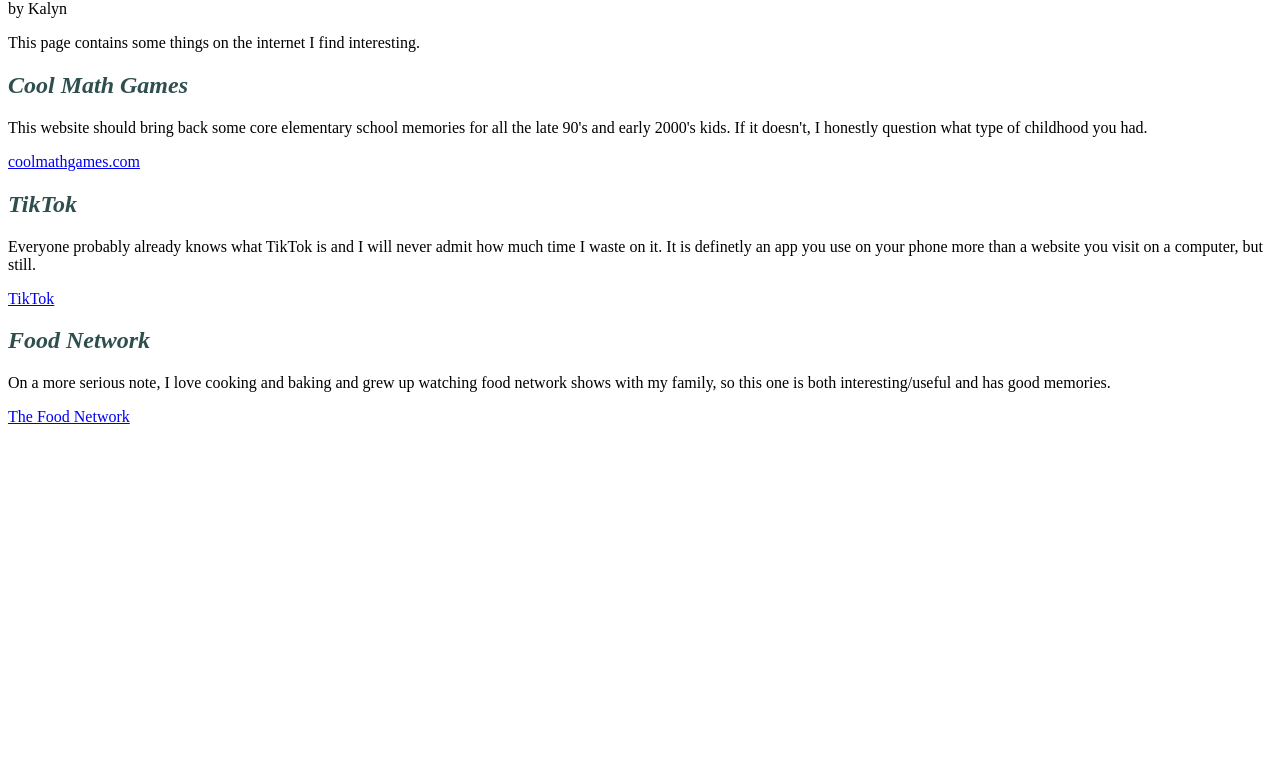
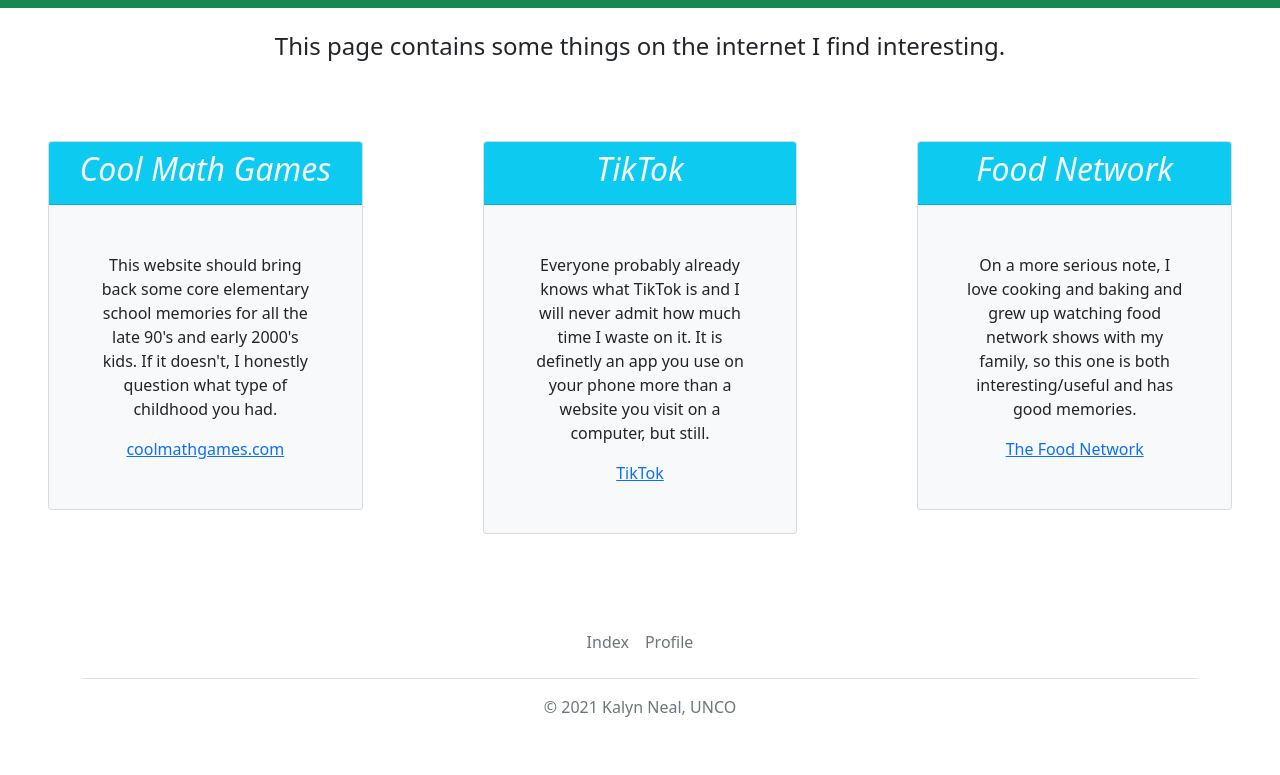
Before and after one commit to kalynneal/kalynneal.github.io, a plain HTML site: page bacs200/amuse.html in a window 1280 px wide. Shown: the part 80-855 px from the top of the page. Before the commit the page ends 800 px from the top, so only its background shows below. Drawn offline with nearby package versions, Linux system fonts and the light colour scheme.

Commit message:
update amuse

```diff
--- a/bacs200/amuse.html
+++ b/bacs200/amuse.html
@@ -2,42 +2,84 @@
 <html lang="en">
 
 <head>
-
-    <meta charset="UTF-8">
-    <title>Kinda Interesting</title>
-    <style>h1{color:lightseagreen}
-    h2{color:darkslategray}</style>
+    <meta charset="utf-8">
+    <meta name="viewport" content="width=device-width, initial-scale=1">
+    <link href="https://cdn.jsdelivr.net/npm/bootstrap@5.1.1/dist/css/bootstrap.min.css" rel="stylesheet">
+    <script src="https://cdn.jsdelivr.net/npm/bootstrap@5.1.1/dist/js/bootstrap.bundle.min.js"></script>
+    <title>Amuse</title>
 </head>
 
 <body>
+    <div class="container-fluid p-3 bg-success text-white text-center">
+        <h1>Kinda Amusing</h1>
+    </div>
 
-    <h1>Kinda Amusing</h1>
-    <p>by Kalyn</p>
+    <div class="container-fluid p-4 text-center">
+        <h4>
+            This page contains some things on the internet I find interesting.
+        </h4>
+    </div>
+    <div class="row">
+        <div class="col">
+            <div class="card bg-light text-dark m-5">
+                <div class="card-header bg-info text-light text-center">
+                    <h2><em>Cool Math Games</em></h2>
+                </div>
 
-    <p>This page contains some things on the internet I find interesting.</p>
+                <div class="card-body text-center p-5">
+                    <p>This website should bring back some core elementary school memories for all the late 90's and
+                        early 2000's kids.
+                        If it doesn't, I honestly question what type of childhood you had.
+                    </p>
+                    <a href="https://www.coolmathgames.com/">coolmathgames.com</a>
+                </div>
 
-    <h2><em>Cool Math Games</em></h2>
-    <p>This website should bring back some core elementary school memories for all the late 90's and early 2000's kids.
-        If it doesn't, I honestly question what type of childhood you had.
-    </p>
-    <p>
-        <a href="https://www.coolmathgames.com/">coolmathgames.com</a>
-    </p>
+            </div>
+        </div>
+        <div class="col">
+            <div class="card bg-light text-dark m-5">
+                <div class="card-header bg-info text-light text-center">
+                    <h2><em>TikTok</em></h2>
+                </div>
 
-    <h2><em>TikTok</em></h2>
-    <p>Everyone probably already knows what TikTok is and I will never admit how much time I waste on it.
-        It is definetly an app you use on your phone more than a website you visit on a computer, but still.</p>
-    <p>
-        <a href="https://www.tiktok.com/?is_copy_url=1&is_from_webapp=v1">TikTok</a>
-    </p>
+                <div class="card-body text-center p-5">
+                    <p>Everyone probably already knows what TikTok is and I will never admit how much time I waste on
+                        it.
+                        It is definetly an app you use on your phone more than a website you visit on a computer, but
+                        still.
+                    </p>
+                    <a href="https://www.tiktok.com/?is_copy_url=1&is_from_webapp=v1">TikTok</a>
+                </div>
+            </div>
+        </div>
+        <div class="col">
+            <div class="card bg-light text-dark m-5">
+                <div class="card-header bg-info text-light text-center">
+                    <h2><em>Food Network</em></h2>
+                </div>
 
-    <h2><em>Food Network</em></h2>
-    <p>On a more serious note, I love cooking and baking and grew up watching food network shows with my family, so this one
-        is both interesting/useful and has good memories.
-    </p>
-    <p>
-        <a href="https://www.foodnetwork.com/">The Food Network</a>
-    </p>
+                <div class="card-body text-center p-5">
+                    <p>On a more serious note, I love cooking and baking and grew up watching food network shows with my
+                        family, so
+                        this
+                        one
+                        is both interesting/useful and has good memories.
+                    </p>
+                    <a href="https://www.foodnetwork.com/">The Food Network</a>
+                </div>
+            </div>
+        </div>
+
+    </div>
+    <div class="container">
+        <footer class="py-3 my-4">
+            <ul class="nav justify-content-center border-bottom pb-3 mb-3">
+                <li class="nav-item"><a href="index.html" class="nav-link px-2 text-muted">Index</a></li>
+                <li class="nav-item"><a href="profile.html" class="nav-link px-2 text-muted">Profile</a></li>
+            </ul>
+            <p class="text-center text-muted">© 2021 Kalyn Neal, UNCO</p>
+        </footer>
+    </div>
 
 </body>
 
```
Also changed, not shown: bacs200/inspire.html (+10 -0 lines).
